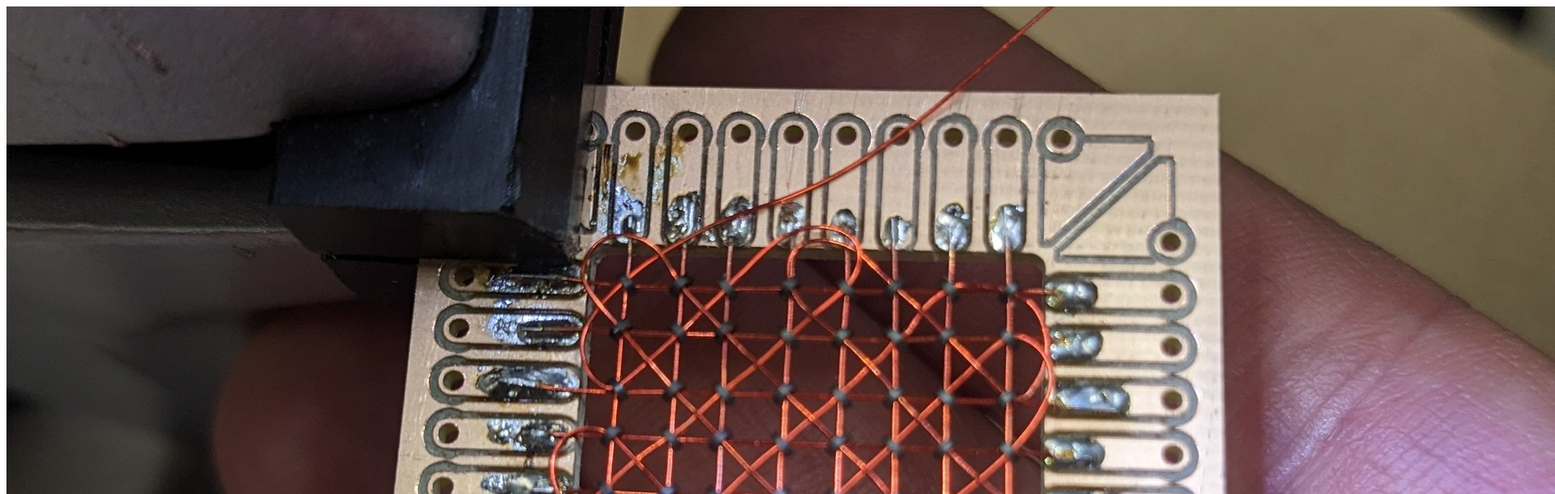
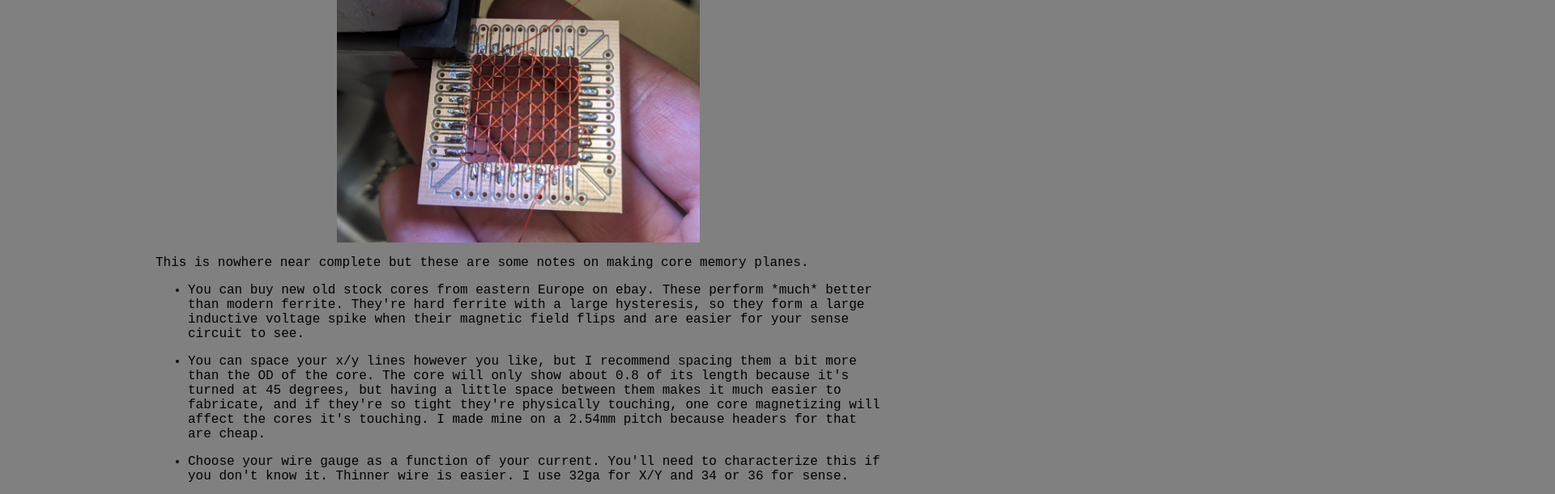
Before and after one commit to smellsofbikes/smellsofbikes.github.io, a plain HTML site: page cores.html in a window 1280 px wide. Shown: the top 611 px of the page at 81% size, 1920 px wide, since content can reach past the window. Drawn offline with Linux system fonts and the light colour scheme.

Commit message:
Update cores.html

```diff
--- a/cores.html
+++ b/cores.html
@@ -1,5 +1,26 @@
-<html><head><title>Making magnetic core memory</title></head>
-<body>
+<html>
+  <head>
+    <title>Making magnetic core memory</title>
+     <style>
+    #main {
+      background-color: gray;
+      color: black;
+      font-family: "Courier New", monospace;
+      width: 70%;
+      margin: auto;
+
+    }
+
+    img {
+
+      max-width: 50%;
+      height: auto;
+      margin: auto;
+      display: block;
+    }
+    </style>
+  </head>
+<body id="main">
 <img src="core.jpg"><p>
 This is nowhere near complete but these are some notes on making core memory planes.<p>
 <ul>
```
